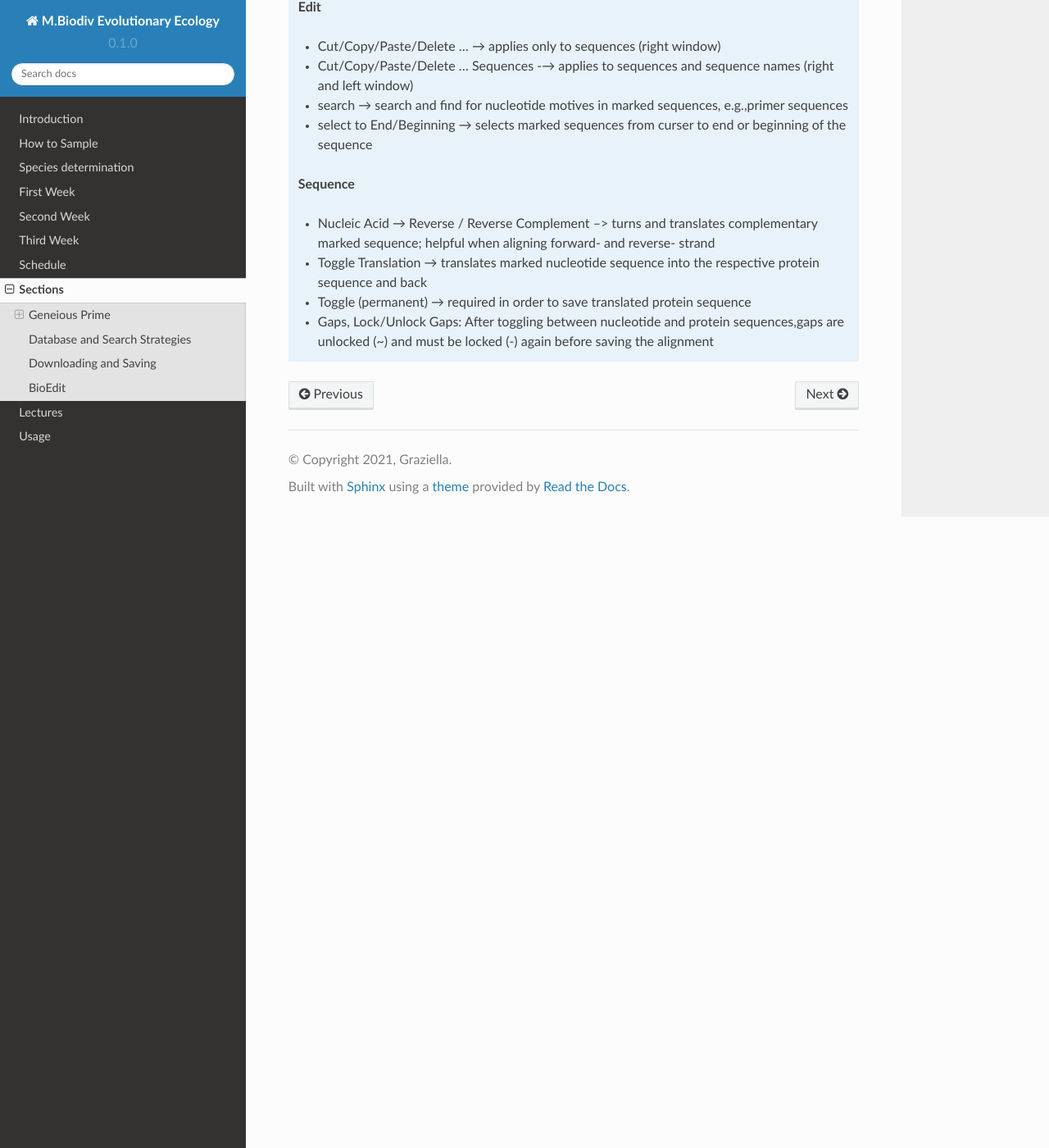
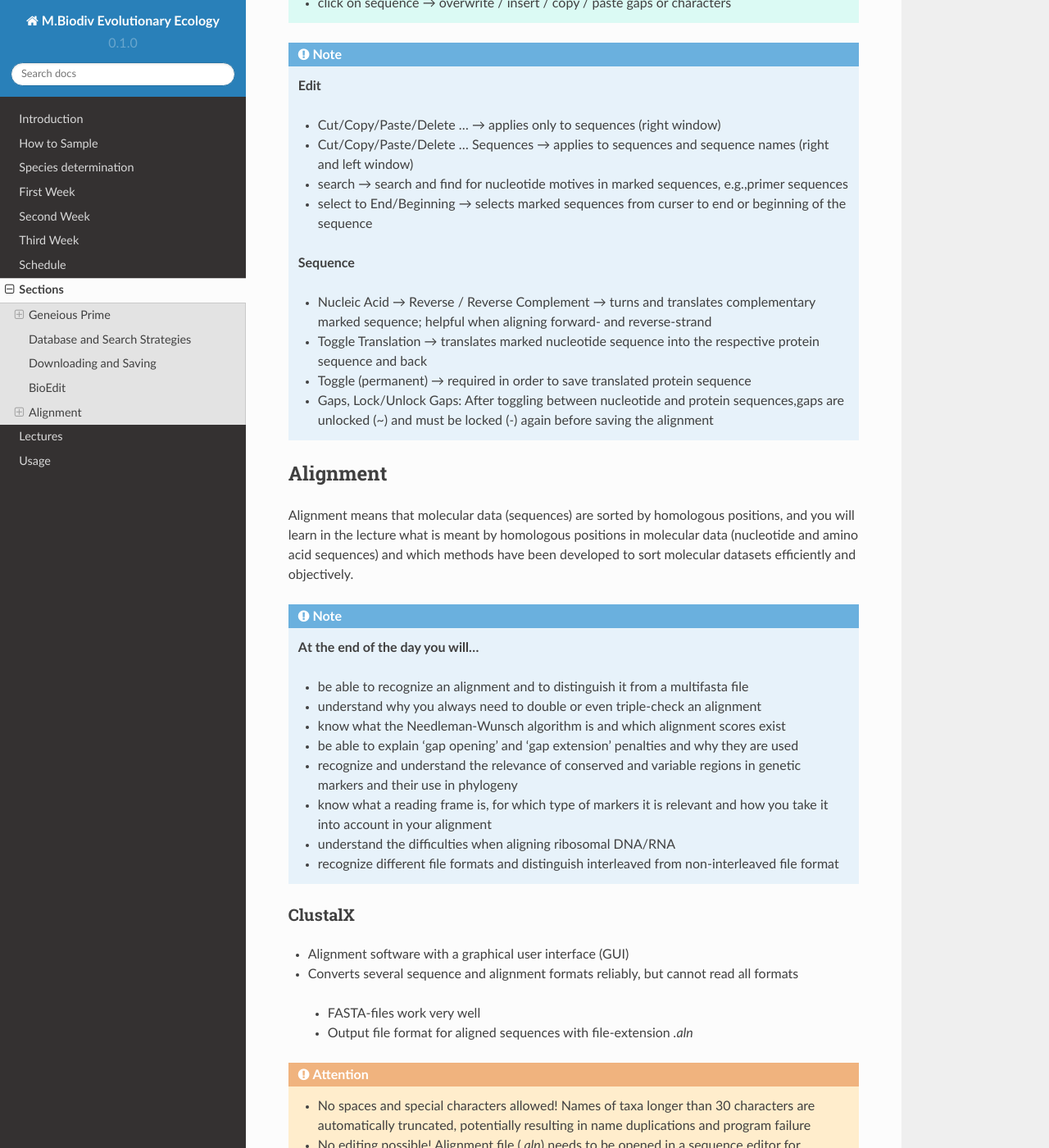
Before and after one commit to bheimbu/evolutionary_ecology, a Sphinx documentation site: the page built from docs/source/section.rst, in a window 1280 px wide and 1400 px high, scrolled down 15229 px. Shown: the whole window at 82% size. Built offline with Sphinx 7.4.7 and the Read the Docs theme 2.0.0, drawn with Linux system fonts in a browser that asks for light colours; some of the changed text lies outside the part shown.

Commit message:
Update section.rst

```diff
--- a/docs/source/section.rst
+++ b/docs/source/section.rst
@@ -202,17 +202,21 @@ BioEdit
 
 .. image:: /_static/bioedit.png
 
-'File'
+**File**
+
 - Open → each file opens in a separate window
+
 - New Alignment
+
 - Import → Sequence Alignment File → all files open in the same window > All Files `*.*` → choose to open ABI sequencing files
+
 - Save As → ``.fas``
 
 
 .. note::
   Most important features on the toolbar:
 
-  - Title: „name“.fas → shows name of current file including directory path
+  - Title: `„name“.fas` → shows name of current file including directory path
   - Mode Select/Slide, Edit, Drag & Drop / Overwrite, Insert
   - Edit → read and write mode, files can be modified and saved
   - Overwrite → not recommended as accidental changes are not traceable
@@ -235,13 +239,62 @@ BioEdit
   **Edit**
 
   - Cut/Copy/Paste/Delete ... → applies only to sequences (right window)
-  - Cut/Copy/Paste/Delete ... Sequences -→ applies to sequences and sequence names (right and left window)
+  - Cut/Copy/Paste/Delete ... Sequences → applies to sequences and sequence names (right and left window)
   - search → search and find for nucleotide motives in marked sequences, e.g.,primer sequences
   - select to End/Beginning → selects marked sequences from curser to end or beginning of the sequence
 
   **Sequence**
 
-  - Nucleic Acid → Reverse / Reverse Complement --> turns and translates complementary marked sequence; helpful when aligning forward- and reverse- strand
+  - Nucleic Acid → Reverse / Reverse Complement → turns and translates complementary marked sequence; helpful when aligning forward- and reverse-strand
   - Toggle Translation → translates marked nucleotide sequence into the respective protein sequence and back
   - Toggle (permanent) → required in order to save translated protein sequence
-  - Gaps, Lock/Unlock Gaps: After toggling between nucleotide and protein sequences,gaps are unlocked (~) and must be locked (-) again before saving the alignment
+  - Gaps, Lock/Unlock Gaps: After toggling between nucleotide and protein sequences,gaps are unlocked (`~`) and must be locked (`-`) again before saving the alignment
+
+.. _Alignment:
+Alignment
+---------
+
+Alignment means that molecular data (sequences) are sorted by homologous positions, and you will learn in the lecture what is meant by homologous positions in molecular data (nucleotide and amino acid sequences) and which methods have been developed to sort molecular datasets efficiently and objectively.
+
+.. note::
+  **At the end of the day you will…**
+
+  - be able to recognize an alignment and to distinguish it from a multifasta file
+  - understand why you always need to double or even triple-check an alignment
+  - know what the Needleman-Wunsch algorithm is and which alignment scores exist
+  - be able to explain 'gap opening' and 'gap extension' penalties and why they are used
+  - recognize and understand the relevance of conserved and variable regions in genetic markers and their use in phylogeny
+  - know what a reading frame is, for which type of markers it is relevant and how you take it into account in your alignment
+  - understand the difficulties when aligning ribosomal DNA/RNA
+  - recognize different file formats and distinguish interleaved from non-interleaved file format
+
+ClustalX
+^^^^^^^^
+
+- Alignment software with a graphical user interface (GUI)
+- Converts several sequence and alignment formats reliably, but cannot read all formats
+ - FASTA-files work very well
+ - Output file format for aligned sequences with file-extension `.aln`
+
+.. attention::
+  - No spaces and special characters allowed! Names of taxa longer than 30 characters are automatically truncated, potentially resulting in name duplications and program failure
+  - No editing possible! Alignment file (`.aln`) needs to be opened in a sequence editor for corrections
+   - **But**: Clustal algorithm is implemented in several phylogenetic programs, e.g. BioEdit, MEGA and PhyDE
+   - …which enables editing of alignments without changing the program
+   - allows easy switching between nucleotide- and protein sequences
+
+
+ClustalW in BioEdit
+^^^^^^^^^^^^^^^^^^^
+
+1. Open a file with more than one sequence in BioEdit
+2. Select: 'Accessory Applications'
+3. Select: 'ClustalW Multiple Alignment'
+4. Select: 'Multiple Alignment Parameters'
+5. Fill in 'gap opening' and 'gap extension' parameters (see info box next page)
+6. Run ClustalW
+
+.. note::
+  - The completed alignment opens in a new window, save it under a new name (e.g., `name_aln.fas` to point out that this file contains an already aligned dataset). You can select several file formats, the most common are `.fas`, `.txt`, and `.phy`
+  - `.log` files of the alignment are saved to the folder BioEdit/temp; changes in the alignment can be traced there.
+  - A `.dnd` file is generated in the same folder, containing a guide-tree, which is required for the alignment (a Neighbor Joining tree in Newick-format). The tree can be opened in `FigTree <http://tree.bio.ed.ac.uk/software/figtree/>`_, however, it is not a phylogenetic tree.
```
